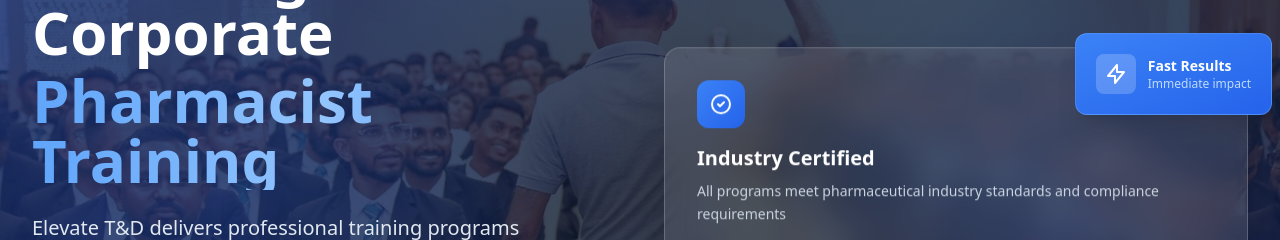
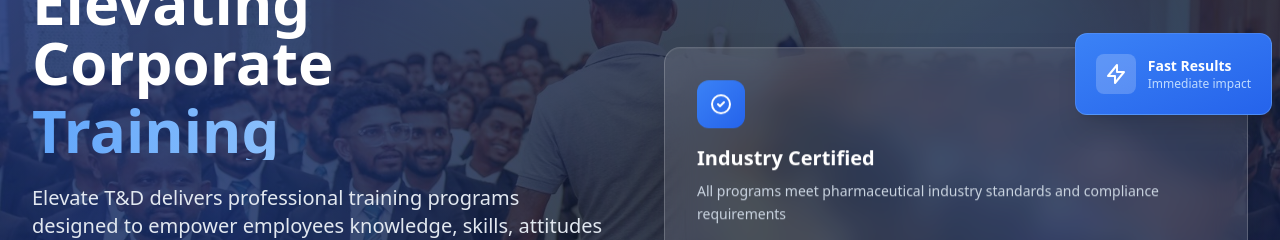
Before and after one commit to VenuraOshada/elevatetnd, a React (Vite) app: page / in a window 1280 px wide. Shown: the part 289-529 px from the top of the page. Built offline with nearby package versions, Linux system fonts and the light colour scheme.

Commit message:
HomeHero txt change

```diff
--- a/src/components/HomeHero.tsx
+++ b/src/components/HomeHero.tsx
@@ -76,7 +76,7 @@
             >
               Elevating Corporate
               <span className="block mt-2 bg-gradient-to-r from-blue-400 via-blue-300 to-blue-500 bg-clip-text text-transparent">
-                Pharmacist Training
+               Training
               </span>
             </motion.h1>
 
```
